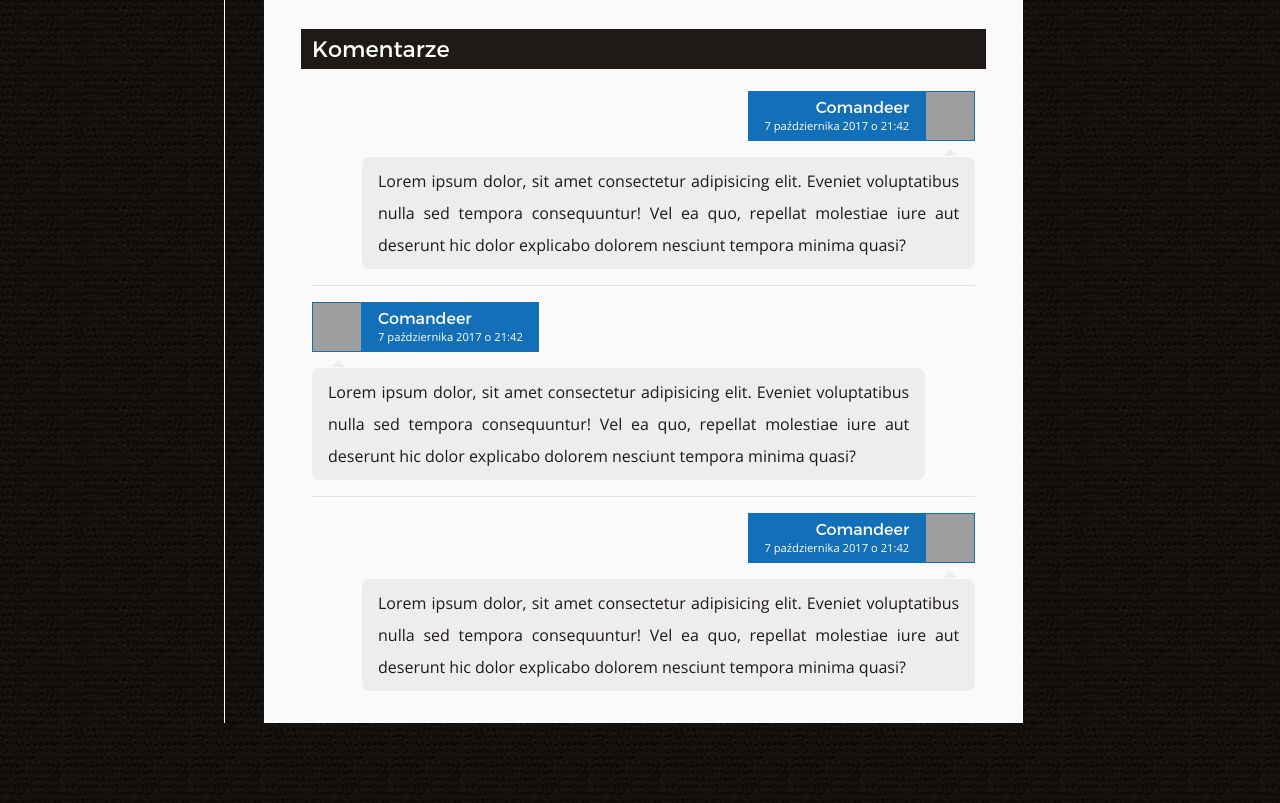
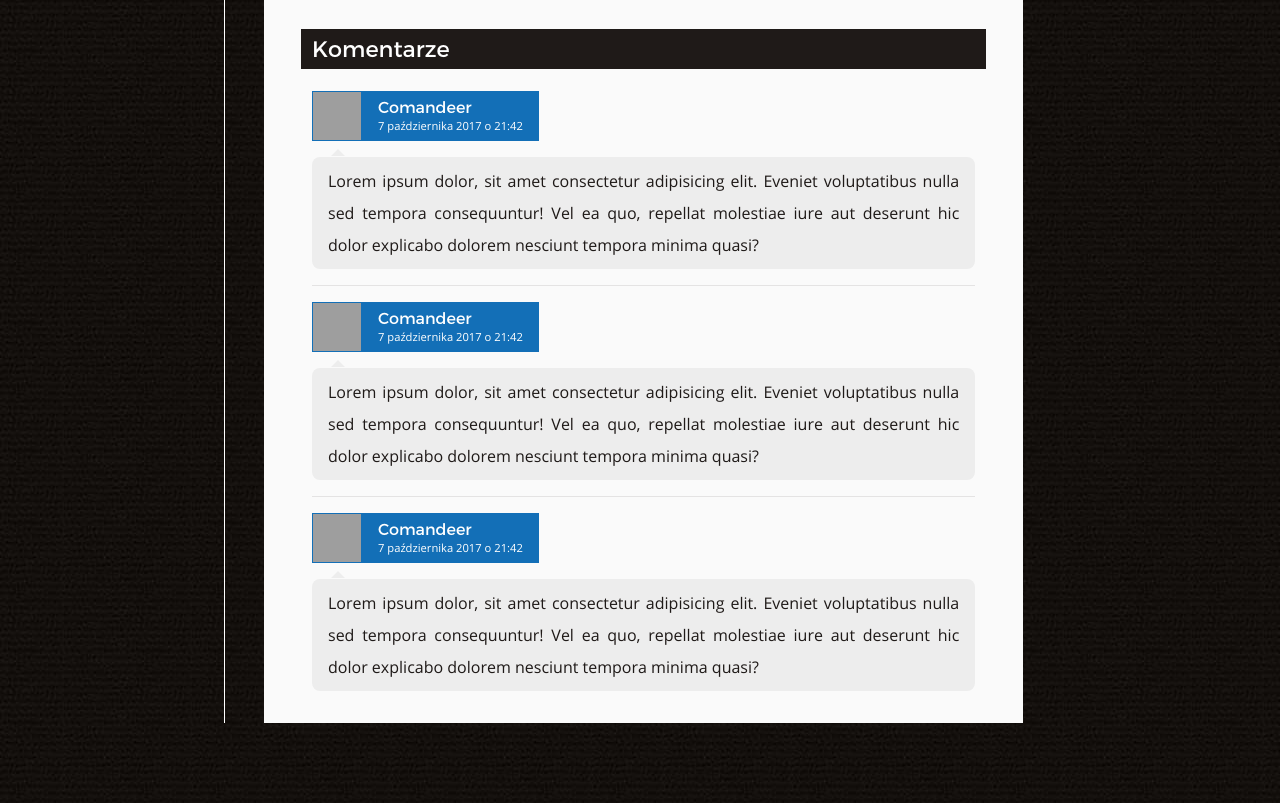
Before and after one commit to Webkrytyk/layout, a website: page src/assets/pug/post.pug in a window 1280 px wide. Shown: the part 1338-2141 px from the top of the page. Drawn offline with nearby package versions, Linux system fonts and the light colour scheme; files that its build step writes are made by us from their sources; grey boxes are pictures that could not be loaded.

Commit message:
Comments update

```diff
--- a/src/assets/scss/blocks/_comments.scss
+++ b/src/assets/scss/blocks/_comments.scss
@@ -33,36 +33,37 @@
     align-self: flex-start;
 }
 
-.comment:nth-child(even) {
-    .comment_info {
-        flex-direction: row-reverse;
-        align-self: flex-end;
-        padding-left: 1em;
-        padding-right: 0;
-        text-align: right;
-    }
+// .comment:nth-child(even) {
+//     .comment_info {
+//         flex-direction: row-reverse;
+//         align-self: flex-end;
+//         padding-left: 1em;
+//         padding-right: 0;
+//         text-align: right;
+//     }
 
-    .comment_avatar {
-        margin-right: 0;
-        margin-left: 1em;
-    }
+//     .comment_avatar {
+//         margin-right: 0;
+//         margin-left: 1em;
+//     }
 
-    .comment_p {
-        margin-left: 50px;
-        margin-right: 0;
-    }
+//     .comment_p {
+//         margin-left: 50px;
+//         margin-right: 0;
+//     }
 
-    .comment_p:first-of-type::before {
-        left: auto;
-        right: calc(26px - 7.5px);
-    }
-}
+//     .comment_p:first-of-type::before {
+//         left: auto;
+//         right: calc(26px - 7.5px);
+//     }
+// }
 
 .comment_avatar {
     width: 50px;
-    height: 50px;
+    min-height: 50px;
     margin-right: 1em;
     border: 1px solid #136fb7;
+    align-self: stretch;
 
     img {
         width: 100%;
@@ -86,7 +87,7 @@
     padding: 0.5em 1em;
     border-radius: 0.5em;
     position: relative;
-    margin-right: 50px;
+    // margin-right: 50px;
 }
 
 .comment_p:first-of-type::before {
```
